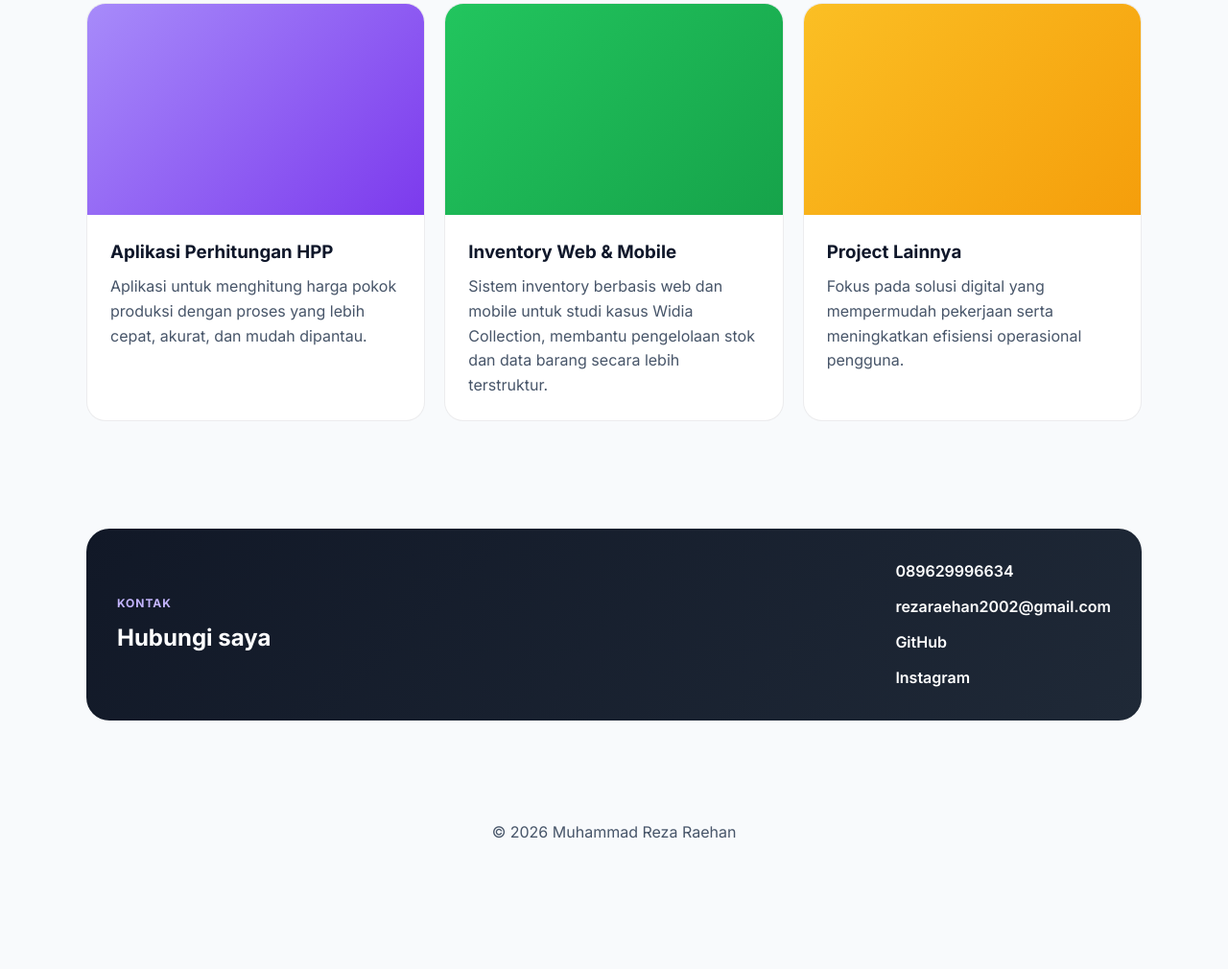
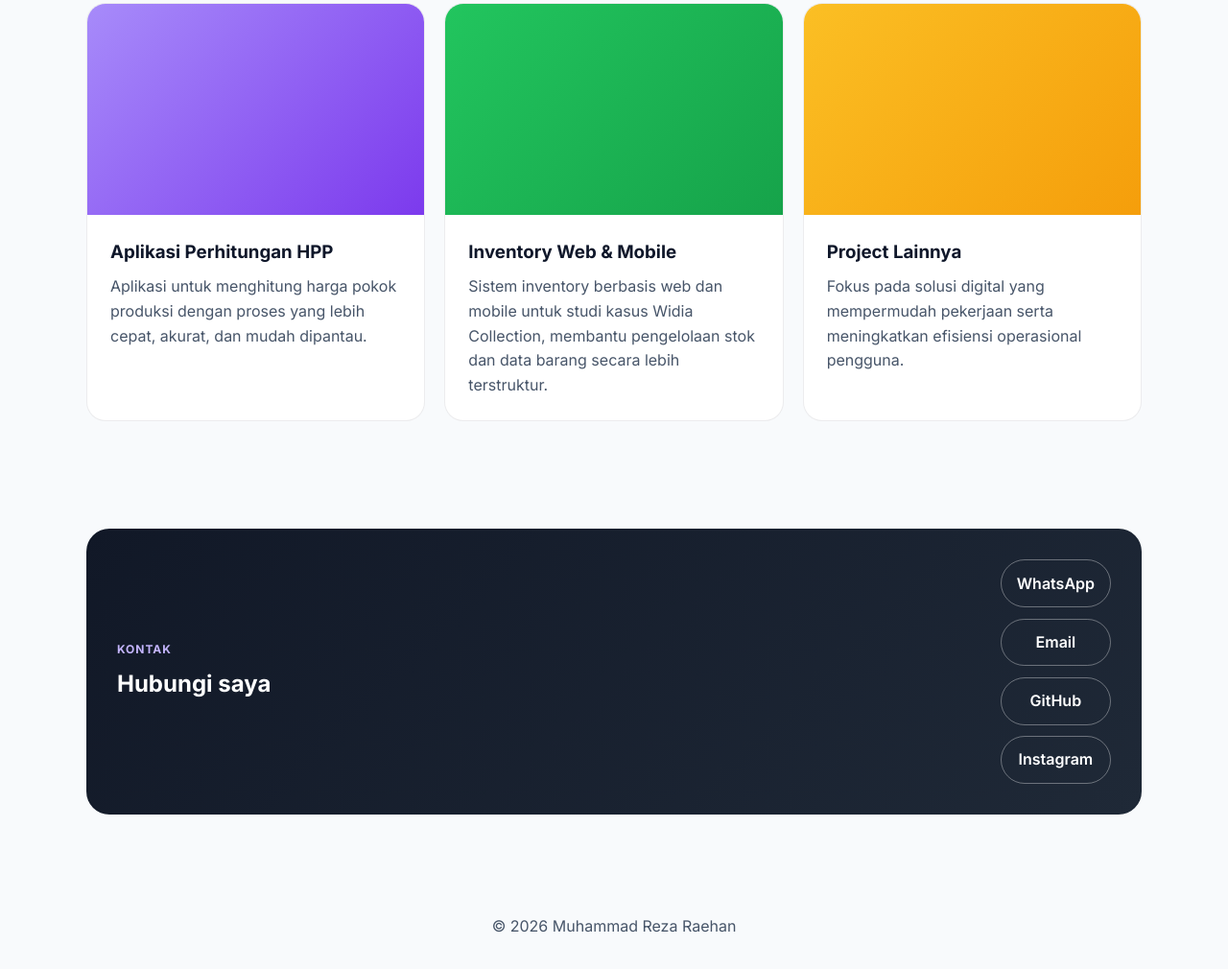
Before and after one commit to Mzaee/Portofolio, a plain HTML site: page index.html in a window 1280 px wide. Shown: the part 1908-2918 px from the top of the page at 96% size. Before the commit the page ends 2829 px from the top, so only its background shows below. Drawn offline with Linux system fonts and the light colour scheme.

Commit message:
Add direct contact buttons

```diff
--- a/index.html
+++ b/index.html
@@ -158,10 +158,10 @@
           </div>
 
           <div class="contact-list">
-            <a href="tel:+6289629996634">089629996634</a>
-            <a href="mailto:rezaraehan2002@gmail.com">rezaraehan2002@gmail.com</a>
-            <a href="https://github.com" target="_blank" rel="noreferrer">GitHub</a>
-            <a href="https://instagram.com" target="_blank" rel="noreferrer">Instagram</a>
+            <a class="contact-button" href="https://wa.me/6289629996634" target="_blank" rel="noreferrer">WhatsApp</a>
+            <a class="contact-button" href="mailto:rezaraehan2002@gmail.com">Email</a>
+            <a class="contact-button" href="https://github.com/Mzaee" target="_blank" rel="noreferrer">GitHub</a>
+            <a class="contact-button" href="https://instagram.com/__mzaee" target="_blank" rel="noreferrer">Instagram</a>
           </div>
         </div>
       </section>
--- a/styles.css
+++ b/styles.css
@@ -285,6 +285,19 @@ a {
   font-weight: 600;
 }
 
+.contact-button {
+  border: 1px solid rgba(255, 255, 255, 0.35);
+  border-radius: 999px;
+  padding: 0.7rem 1rem;
+  text-align: center;
+  transition: background-color 0.2s ease, border-color 0.2s ease;
+}
+
+.contact-button:hover {
+  background: rgba(255, 255, 255, 0.12);
+  border-color: white;
+}
+
 .site-footer {
   text-align: center;
   padding: 1.5rem 0 2.5rem;
```
